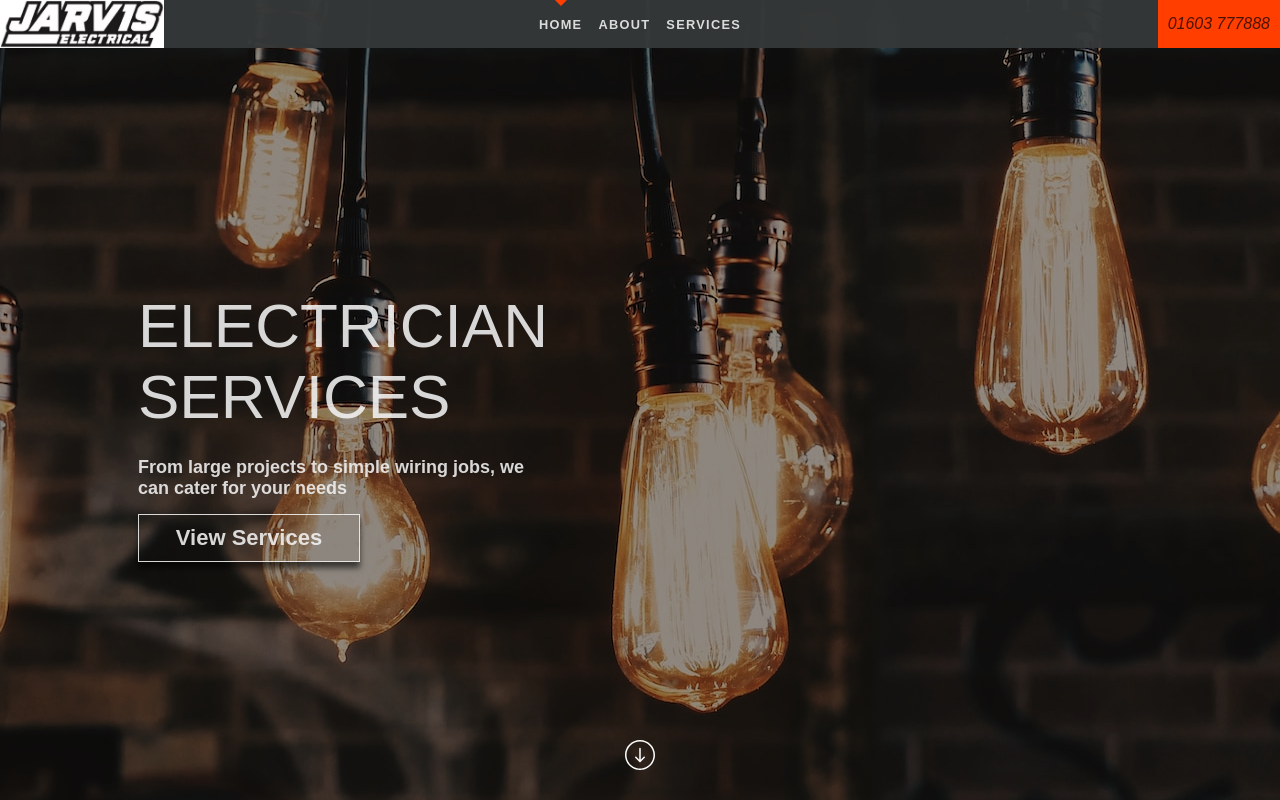
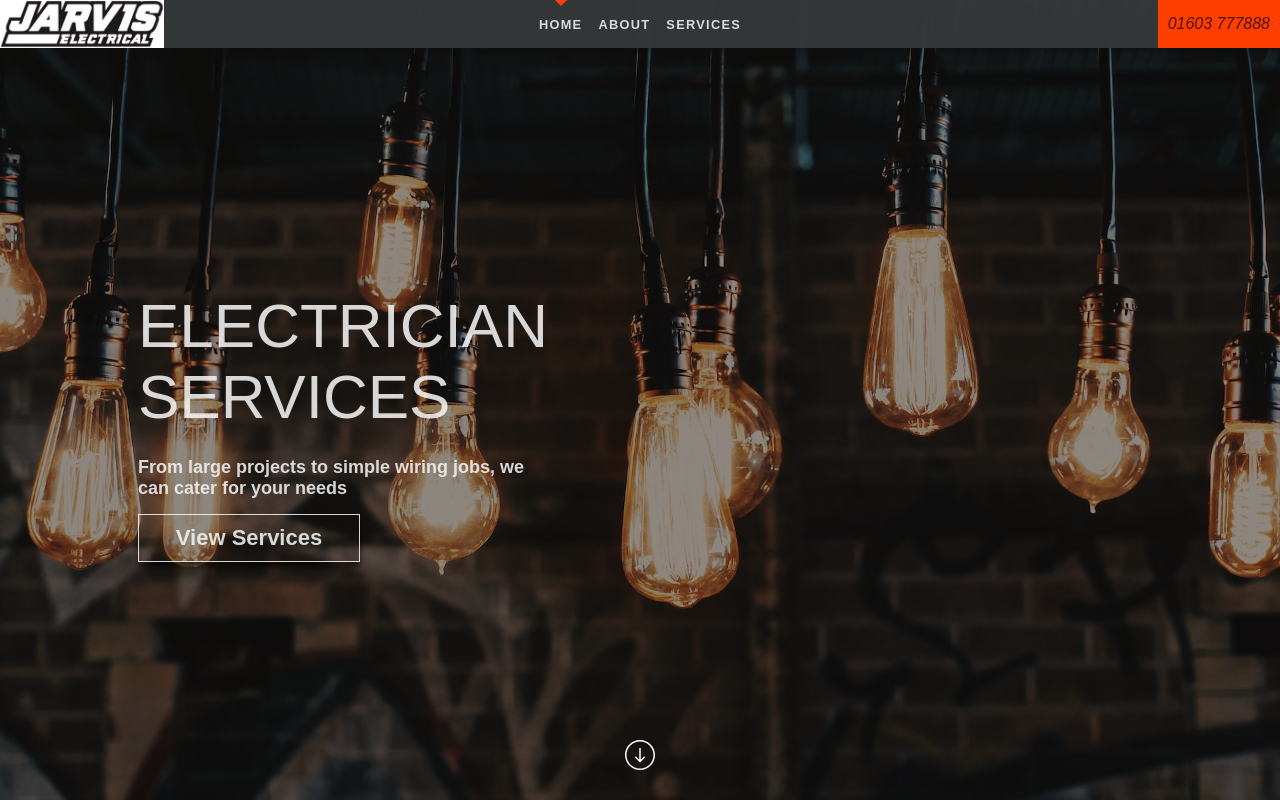
Before and after one commit to reedjoe/electrician-static-site, a SvelteKit app: page / in a window 1280 px wide. Shown: the top 800 px of the page. Built offline with nearby package versions, Linux system fonts and the light colour scheme.

Commit message:
Fix issue with cover photo

```diff
--- a/src/components/CoverPhoto.svelte
+++ b/src/components/CoverPhoto.svelte
@@ -17,11 +17,9 @@
 		background-image: url($lib/images/patrick-tomasso-1NTFSnV-KLs-unsplash.jpg);
 		background-size: cover;
 		background-repeat: no-repeat;
-  		background-size: auto;
 		background-position: center center;
         background-color: rgba(49, 32, 15, 0.5);
         background-blend-mode: multiply;
-        /* TODO fix for very large screens */
 	}
 
     .wrapper {
```
